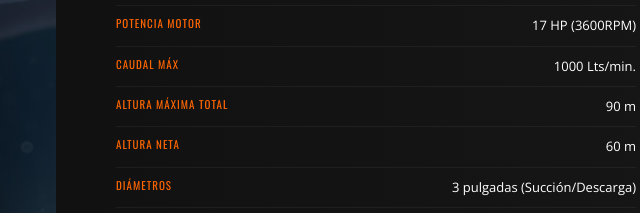
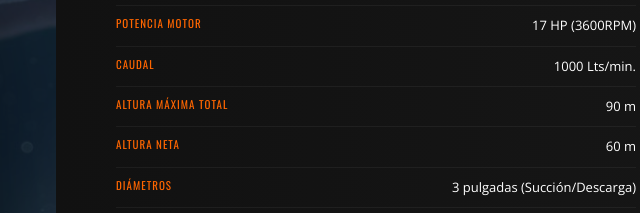
Before and after one commit to zEstebanTz/BRANCOBR, a plain HTML site: page bomba4.html in a window 1280 px wide. Both pictures are taken after a click on the button "ESPECIFICACIONES". Shown: the part 423-636 px from the top of the page, 584-1224 px from the left. Drawn offline with nearby package versions, Linux system fonts and the light colour scheme.

Commit message:
Update bomba4.html

```diff
--- a/bomba4.html
+++ b/bomba4.html
@@ -117,7 +117,7 @@ body{font-family:'Open Sans',sans-serif;background:#fff;color:var(--texto);overf
                 <div class="specs-list">
                     <div class="spec-item"><span>Motor</span><span>(Gasolina) 4 TIEMPOS (450 cc)</span></div>
                     <div class="spec-item"><span>Potencia Motor</span><span>17 HP (3600RPM)</span></div>
-                    <div class="spec-item"><span>Caudal Máx</span><span>1000 Lts/min.</span></div>
+                    <div class="spec-item"><span>Caudal</span><span>1000 Lts/min.</span></div>
                     <div class="spec-item"><span>Altura Máxima Total</span><span>90 m</span></div>
                     <div class="spec-item"><span>Altura Neta</span><span>60 m</span></div>
                     <div class="spec-item"><span>Diámetros</span><span>3 pulgadas (Succión/Descarga)</span></div>
```
